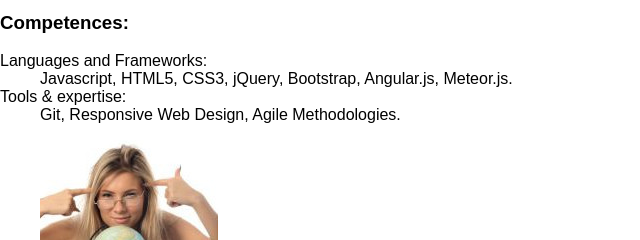
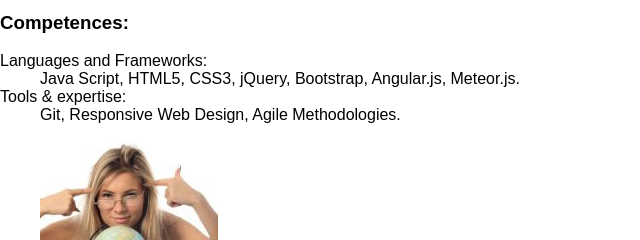
Before and after one commit to smart-com/portfolio, a plain HTML site: page index.html in a window 1280 px wide. Shown: the part 301-541 px from the top of the page, 0-640 px from the left. Drawn offline with Linux system fonts and the light colour scheme.

Commit message:
Fixed mistake in second part

```diff
--- a/index.html
+++ b/index.html
@@ -77,7 +77,7 @@
                 <dl>
                     <dt>Languages and Frameworks:</dt>
                     <dd>
-                        Javascript, HTML5, CSS3, jQuery,
+                        Java Script, HTML5, CSS3, jQuery,
                         Bootstrap, Angular.js, Meteor.js.
                     </dd>
 
```
